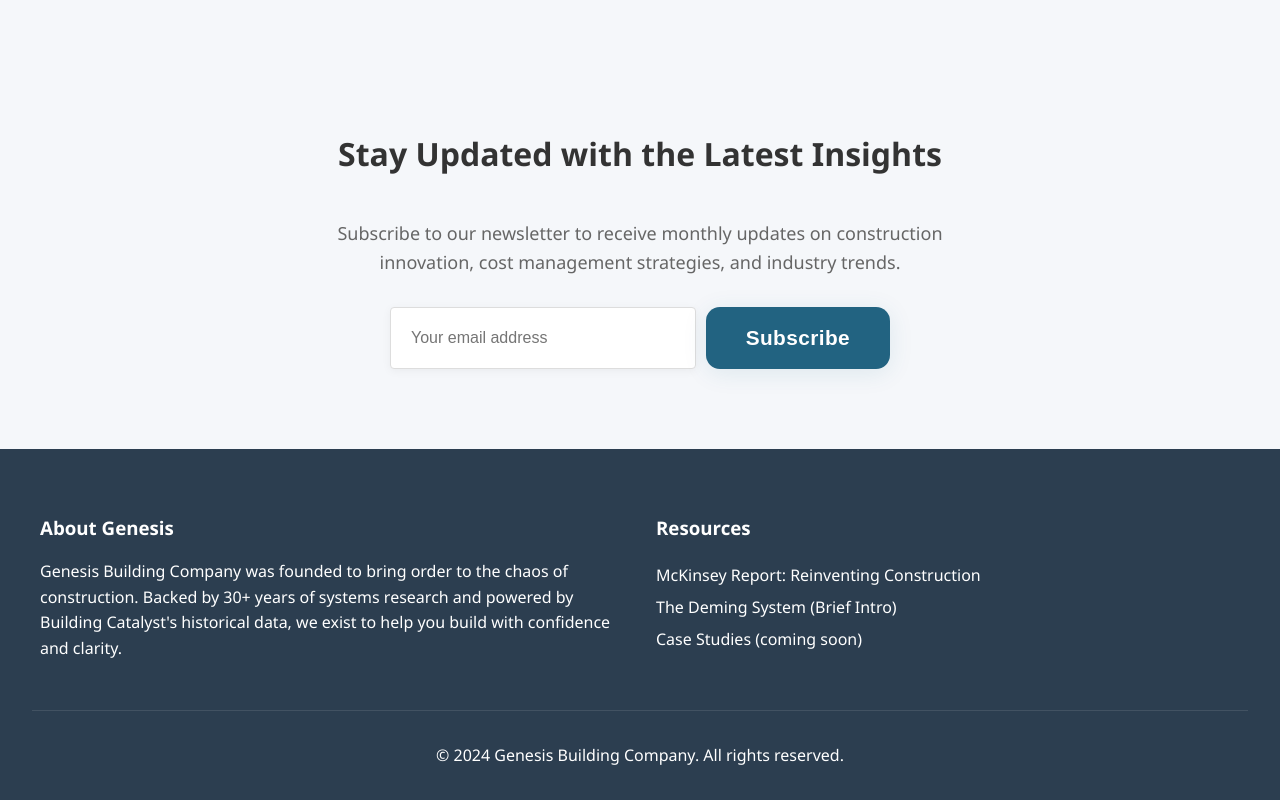
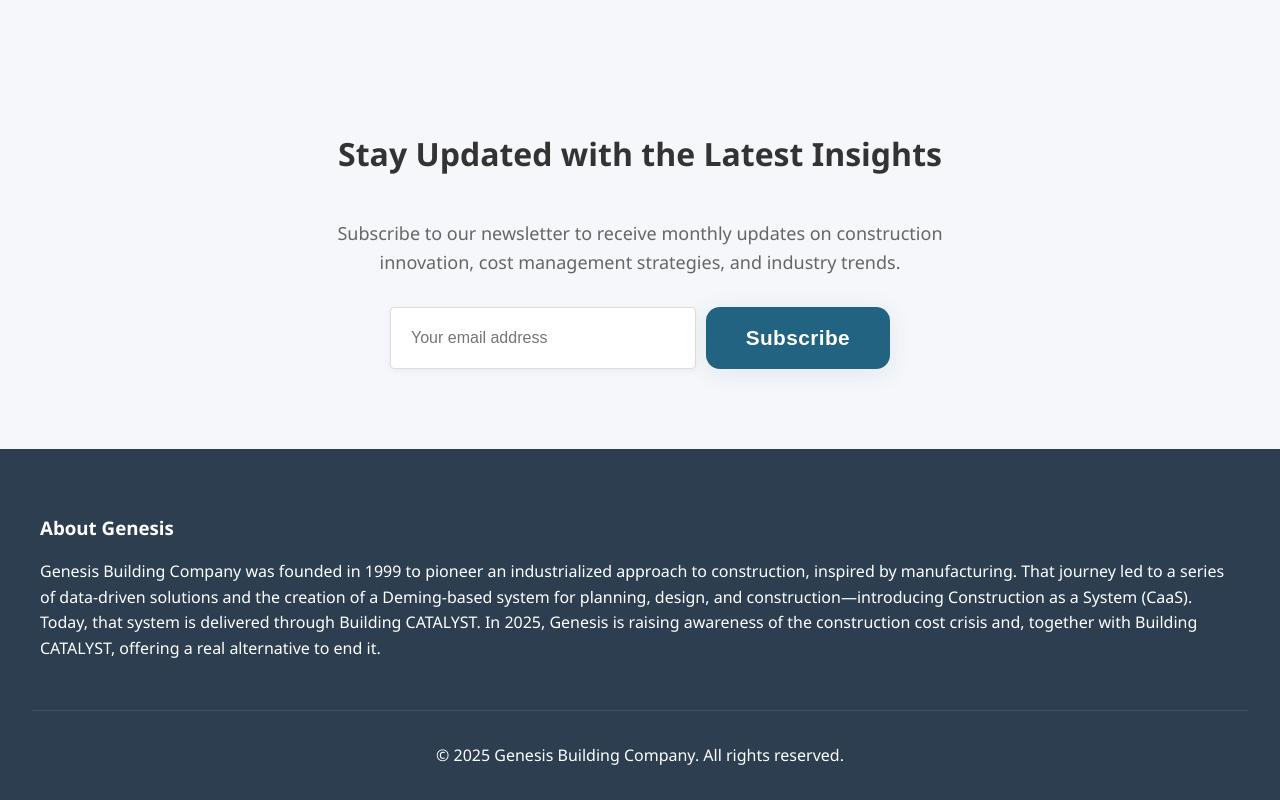
Before and after one commit to jschwander/genesis-website, a website: page blog.html in a window 1280 px wide. Shown: the part 862-1662 px from the top of the page. Drawn offline with Linux system fonts and the light colour scheme; no server answers.

Commit message:
bloglaunch

```diff
--- a/blog.html
+++ b/blog.html
@@ -60,19 +60,12 @@
         <div class="footer-content">
             <div class="footer-section">
                 <h3>About Genesis</h3>
-                <p>Genesis Building Company was founded to bring order to the chaos of construction. Backed by 30+ years of systems research and powered by Building Catalyst's historical data, we exist to help you build with confidence and clarity.</p>
+                <p>Genesis Building Company was founded in 1999 to pioneer an industrialized approach to construction, inspired by manufacturing. That journey led to a series of data-driven solutions and the creation of a Deming-based system for planning, design, and construction—introducing Construction as a System (CaaS). Today, that system is delivered through Building CATALYST. In 2025, Genesis is raising awareness of the construction cost crisis and, together with Building CATALYST, offering a real alternative to end it.</p>
             </div>
-            <div class="footer-section">
-                <h3>Resources</h3>
-                <ul>
-                    <li><a href="#">McKinsey Report: Reinventing Construction</a></li>
-                    <li><a href="#">The Deming System (Brief Intro)</a></li>
-                    <li><a href="#">Case Studies (coming soon)</a></li>
-                </ul>
-            </div>
+
         </div>
         <div class="footer-bottom">
-            <p>&copy; 2024 Genesis Building Company. All rights reserved.</p>
+            <p>&copy; 2025 Genesis Building Company. All rights reserved.</p>
         </div>
     </footer>
 
```
